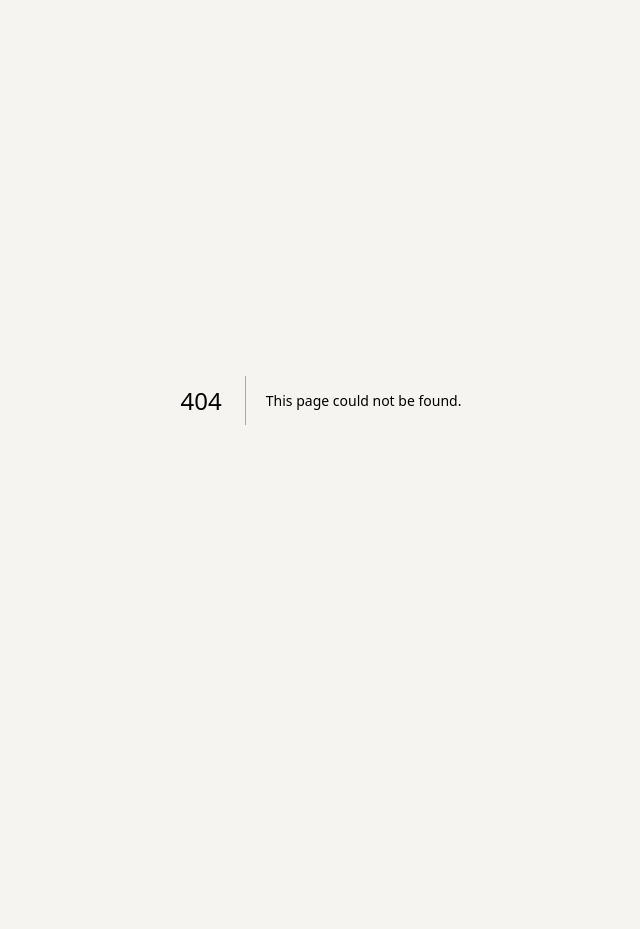
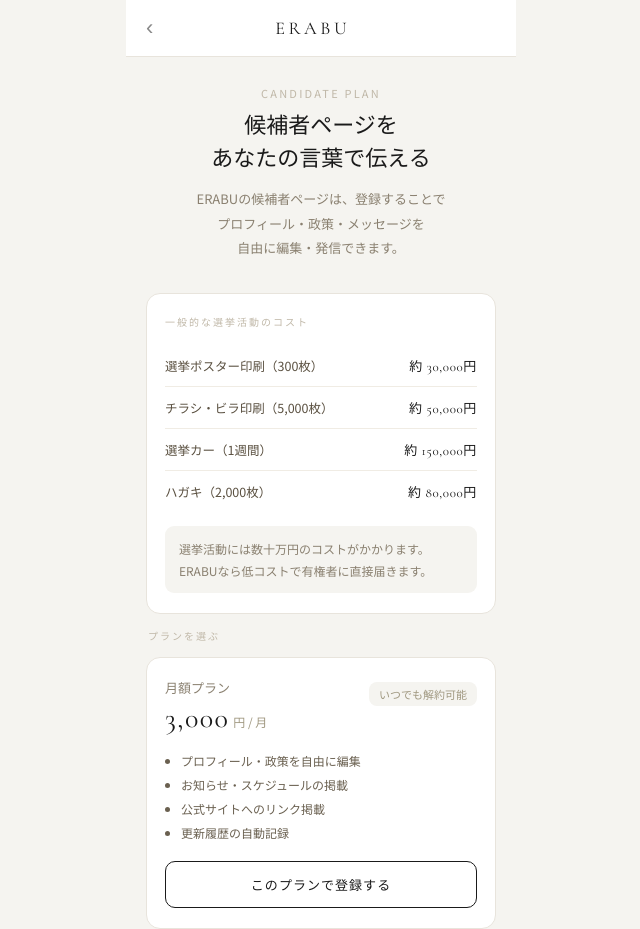
Before and after one commit to kurokawa96-96/ERABU, a Next.js app: page /pricing in a window 1280 px wide. Before the commit this address had no page. Shown: the top 929 px of the page, without its empty margins (319-959 px from the left). Before the commit the page ends 800 px from the top, so only its background shows below. Built offline with nearby package versions, Linux system fonts and the light colour scheme.

Commit message:
Add pricing page with plans and election costs

```diff
--- /dev/null
+++ b/app/pricing/page.tsx
@@ -0,0 +1,179 @@
+"use client";
+
+import { useRouter } from "next/navigation";
+
+const COSTS = [
+  { label: "選挙ポスター印刷（300枚）", amount: "約 30,000円" },
+  { label: "チラシ・ビラ印刷（5,000枚）", amount: "約 50,000円" },
+  { label: "選挙カー（1週間）", amount: "約 150,000円" },
+  { label: "ハガキ（2,000枚）", amount: "約 80,000円" },
+];
+
+const PLANS = [
+  {
+    id: "monthly",
+    label: "月額プラン",
+    price: "3,000",
+    unit: "円 / 月",
+    note: "いつでも解約可能",
+    badge: null,
+  },
+  {
+    id: "yearly",
+    label: "年額プラン",
+    price: "30,000",
+    unit: "円 / 年",
+    note: "2ヶ月分お得",
+    badge: "おすすめ",
+  },
+];
+
+export default function PricingPage() {
+  const router = useRouter();
+
+  return (
+    <div style={{
+      maxWidth: 390, margin: "0 auto", minHeight: "100vh",
+      background: "#f5f4f0", fontFamily: "'Noto Sans JP', sans-serif",
+    }}>
+      {/* ヘッダー */}
+      <div style={{
+        background: "#fff", borderBottom: "1px solid #e8e4dc",
+        padding: "0 20px", height: 56,
+        display: "flex", alignItems: "center", justifyContent: "space-between",
+      }}>
+        <button onClick={() => router.back()} style={{
+          background: "none", border: "none", cursor: "pointer",
+          fontSize: 22, color: "#888", padding: 0, lineHeight: 1,
+        }}>‹</button>
+        <span style={{ fontSize: 18, fontFamily: "'Cormorant Garamond', serif", letterSpacing: "0.2em", color: "#1a1a1a" }}>
+          ERABU
+        </span>
+        <div style={{ width: 24 }} />
+      </div>
+
+      <div style={{ padding: "28px 20px 60px" }}>
+
+        {/* タイトル */}
+        <div style={{ textAlign: "center", marginBottom: 32 }}>
+          <div style={{ fontSize: 11, color: "#c0b8a8", letterSpacing: "0.2em", marginBottom: 8 }}>
+            CANDIDATE PLAN
+          </div>
+          <div style={{ fontSize: 22, fontFamily: "'Noto Serif JP', serif", color: "#1a1a1a", lineHeight: 1.5, marginBottom: 12 }}>
+            候補者ページを<br />あなたの言葉で伝える
+          </div>
+          <div style={{ fontSize: 13, color: "#8a8070", lineHeight: 1.9 }}>
+            ERABUの候補者ページは、登録することで<br />
+            プロフィール・政策・メッセージを<br />
+            自由に編集・発信できます。
+          </div>
+        </div>
+
+        {/* 選挙コスト比較 */}
+        <div style={{
+          background: "#fff", borderRadius: 14, border: "1px solid #e8e4dc",
+          padding: "20px 18px", marginBottom: 14,
+        }}>
+          <div style={{ fontSize: 10, letterSpacing: "0.2em", color: "#c0b8a8", marginBottom: 16 }}>
+            一般的な選挙活動のコスト
+          </div>
+          {COSTS.map((c, i) => (
+            <div key={i} style={{
+              display: "flex", justifyContent: "space-between", alignItems: "center",
+              padding: "11px 0",
+              borderBottom: i < COSTS.length - 1 ? "1px solid #f0ece4" : "none",
+            }}>
+              <span style={{ fontSize: 12.5, color: "#5a5040" }}>{c.label}</span>
+              <span style={{ fontSize: 13, fontFamily: "'Cormorant Garamond', serif", color: "#1a1a1a", letterSpacing: "0.05em" }}>
+                {c.amount}
+              </span>
+            </div>
+          ))}
+          <div style={{
+            marginTop: 14, padding: "12px 14px",
+            background: "#f5f4f0", borderRadius: 9,
+            fontSize: 12, color: "#8a8070", lineHeight: 1.8,
+          }}>
+            選挙活動には数十万円のコストがかかります。<br />
+            ERABUなら低コストで有権者に直接届きます。
+          </div>
+        </div>
+
+        {/* プラン */}
+        <div style={{ marginBottom: 14 }}>
+          <div style={{ fontSize: 10, letterSpacing: "0.2em", color: "#c0b8a8", marginBottom: 14, paddingLeft: 2 }}>
+            プランを選ぶ
+          </div>
+          {PLANS.map(plan => (
+            <div key={plan.id} style={{
+              background: "#fff", borderRadius: 14,
+              border: plan.id === "yearly" ? "2px solid #1a1a1a" : "1px solid #e8e4dc",
+              padding: "20px 18px", marginBottom: 10,
+              position: "relative",
+            }}>
+              {plan.badge && (
+                <div style={{
+                  position: "absolute", top: -10, right: 16,
+                  background: "#1a1a1a", color: "#fff",
+                  fontSize: 10, padding: "3px 10px", borderRadius: 10,
+                  fontFamily: "'Noto Sans JP', sans-serif", letterSpacing: "0.1em",
+                }}>
+                  {plan.badge}
+                </div>
+              )}
+              <div style={{ display: "flex", justifyContent: "space-between", alignItems: "flex-start", marginBottom: 14 }}>
+                <div>
+                  <div style={{ fontSize: 13, color: "#8a8070", marginBottom: 4 }}>{plan.label}</div>
+                  <div style={{ display: "flex", alignItems: "baseline", gap: 4 }}>
+                    <span style={{ fontSize: 28, fontFamily: "'Cormorant Garamond', serif", color: "#1a1a1a", letterSpacing: "0.05em" }}>
+                      {plan.price}
+                    </span>
+                    <span style={{ fontSize: 12, color: "#a09880" }}>{plan.unit}</span>
+                  </div>
+                </div>
+                <div style={{
+                  fontSize: 11, color: "#a09880",
+                  background: "#f5f4f0", borderRadius: 8,
+                  padding: "4px 10px", marginTop: 4,
+                }}>
+                  {plan.note}
+                </div>
+              </div>
+              <ul style={{ margin: 0, padding: "0 0 0 16px", fontSize: 12, color: "#6a6050", lineHeight: 2 }}>
+                <li>プロフィール・政策を自由に編集</li>
+                <li>お知らせ・スケジュールの掲載</li>
+                <li>公式サイトへのリンク掲載</li>
+                <li>更新履歴の自動記録</li>
+              </ul>
+              <button
+                onClick={() => {
+                  // 課金実装後にStripeへ遷移
+                  alert("準備中です。今しばらくお待ちください。");
+                }}
+                style={{
+                  width: "100%", marginTop: 16, padding: 13,
+                  background: plan.id === "yearly" ? "#1a1a1a" : "#fff",
+                  color: plan.id === "yearly" ? "#fff" : "#1a1a1a",
+                  border: plan.id === "yearly" ? "none" : "1.5px solid #1a1a1a",
+                  borderRadius: 10, fontSize: 13,
+                  fontFamily: "'Noto Sans JP', sans-serif",
+                  cursor: "pointer", letterSpacing: "0.08em",
+                }}
+              >
+                このプランで登録する
+              </button>
+            </div>
+          ))}
+        </div>
+
+        {/* 注意書き */}
+        <div style={{ fontSize: 11, color: "#c0b8a8", lineHeight: 1.9, padding: "0 4px" }}>
+          ※ 料金はすべて税込です。<br />
+          ※ 自動更新となります。解約はマイページよりいつでも可能です。<br />
+          ※ 決済にはクレジットカードが必要です。<br />
+          ※ ご不明な点はお問い合わせください。
+        </div>
+      </div>
+    </div>
+  );
+}
```
